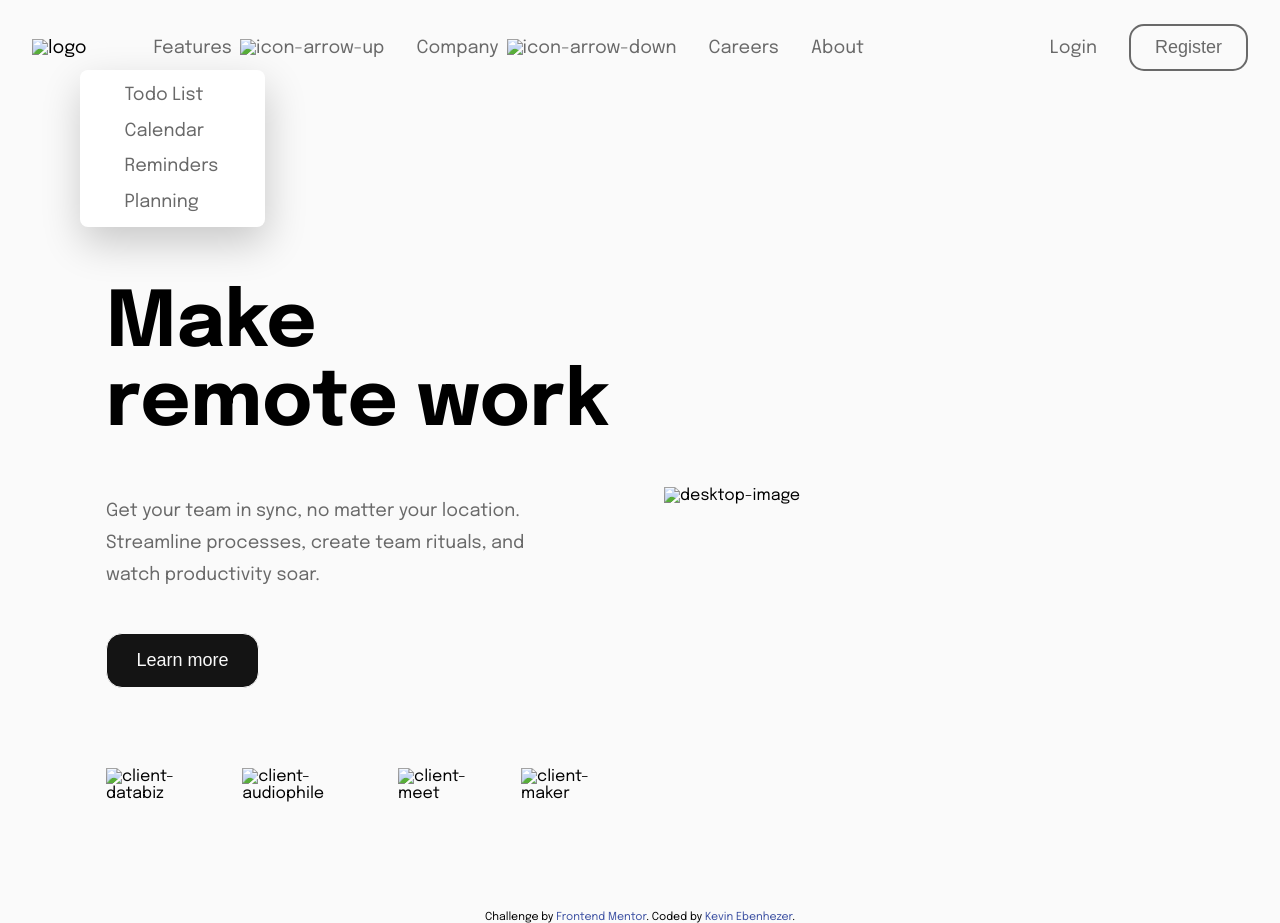
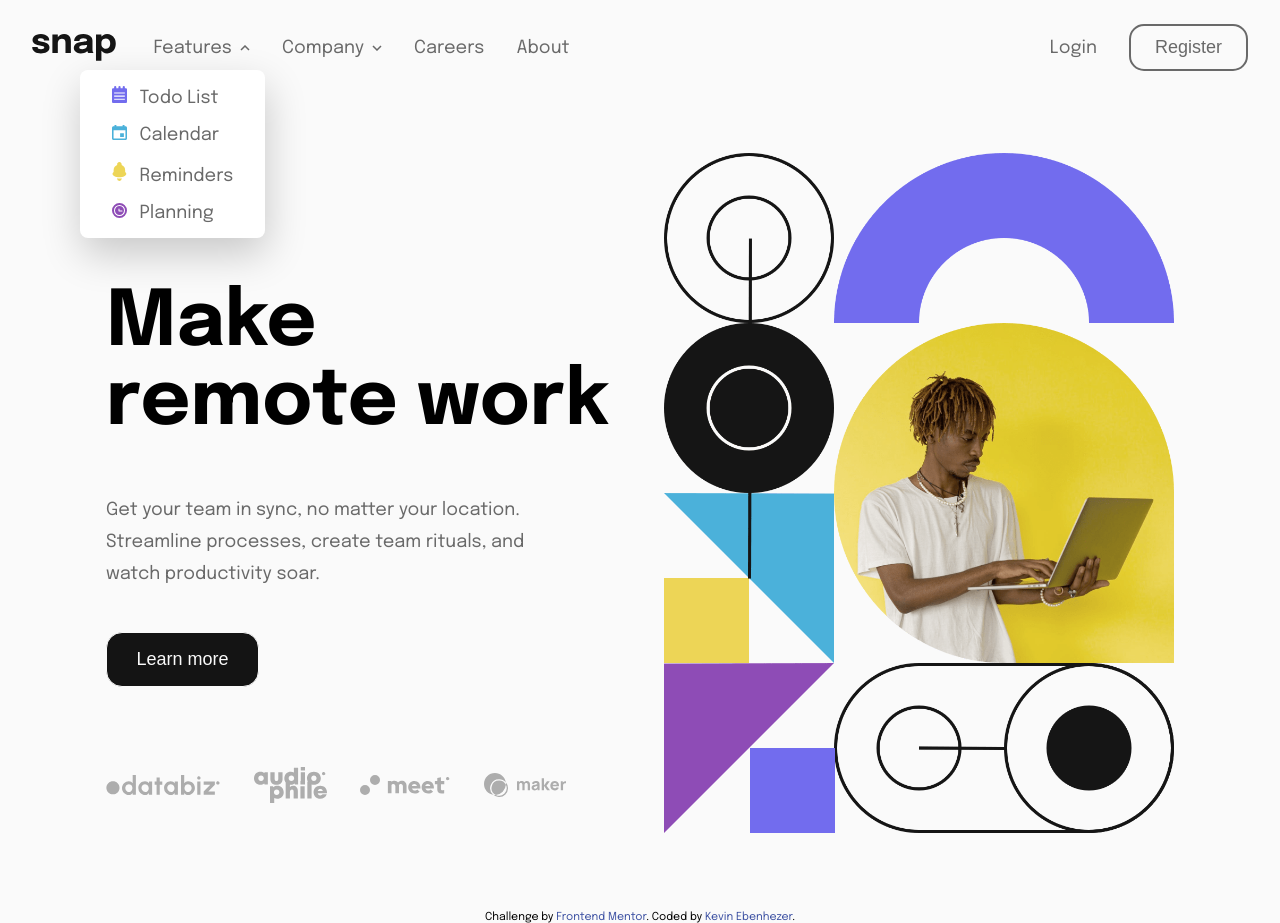
Before and after one commit to kevinebenhezer/FrontEnd-Mentor-Intro-Section, a plain HTML site: page index.html in a window 1280 px wide. Both pictures are taken after a click on the element "Features". Drawn offline with Linux system fonts and the light colour scheme.

Commit message:
Update index.html

```diff
--- a/index.html
+++ b/index.html
@@ -5,7 +5,7 @@
 		<meta name="viewport" content="width=device-width, initial-scale=1.0" />
 		<!-- displays site properly based on user's device -->
 
-		<link rel="icon" type="image/png" sizes="32x32" href="./images/favicon-32x32.png" />
+		<link rel="icon" type="image/png" sizes="32x32" href="favicon-32x32.png" />
 		<link rel="stylesheet" href="index.css" />
 		<link rel="preconnect" href="https://fonts.googleapis.com" />
 		<link rel="preconnect" href="https://fonts.gstatic.com" crossorigin />
@@ -32,24 +32,24 @@
 		<div class="container">
 			<header id="header">
 				<div class="logo-container">
-					<img src="./images/logo.svg" alt="logo" class="logo" />
+					<img src="logo.svg" alt="logo" class="logo" />
 				</div>
 				<div class="nav-menu__first">
 					<div id="features" class="features">
 						<span class="features-title" id="features-title">Features</span>
-						<img src="./images/icon-arrow-down.svg" alt="icon-arrow-down" class="features-arrow-down" id="features-arrow-down" />
-						<img src="./images/icon-arrow-up.svg" alt="icon-arrow-up" class="features-arrow-up" id="features-arrow-up" hidden />
+						<img src="icon-arrow-down.svg" alt="icon-arrow-down" class="features-arrow-down" id="features-arrow-down" />
+						<img src="icon-arrow-up.svg" alt="icon-arrow-up" class="features-arrow-up" id="features-arrow-up" hidden />
 						<div class="features-dropdown features-on" id="features-dropdown">
-							<a href="#" class="todolist"><img src="./images/icon-todo.svg" alt="" /> Todo List</a>
-							<a href="#" class="calendar"><img src="./images/icon-calendar.svg" alt="" /> Calendar</a>
-							<a href="#" class="reminders"><img src="./images/icon-reminders.svg" alt="" /> Reminders</a>
-							<a href="#" class="planning"><img src="./images/icon-planning.svg" alt="" /> Planning</a>
+							<a href="#" class="todolist"><img src="icon-todo.svg" alt="" /> Todo List</a>
+							<a href="#" class="calendar"><img src="icon-calendar.svg" alt="" /> Calendar</a>
+							<a href="#" class="reminders"><img src="icon-reminders.svg" alt="" /> Reminders</a>
+							<a href="#" class="planning"><img src="icon-planning.svg" alt="" /> Planning</a>
 						</div>
 					</div>
 					<div class="company" id="company">
 						<span class="company-title" id="company-title">Company</span>
-						<img src="./images/icon-arrow-down.svg" alt="icon-arrow-down" class="company-arrow-down" id="company-arrow-down" />
-						<img src="./images/icon-arrow-up.svg" alt="icon-arrow-up" class="company-arrow-up" id="company-arrow-up" hidden />
+						<img src="icon-arrow-down.svg" alt="icon-arrow-down" class="company-arrow-down" id="company-arrow-down" />
+						<img src="icon-arrow-up.svg" alt="icon-arrow-up" class="company-arrow-up" id="company-arrow-up" hidden />
 						<div class="company-dropdown company-on" id="company-dropdown">
 							<a href="#">History</a>
 							<a href="#">Our Team</a>
@@ -64,47 +64,47 @@
 					<button class="register" id="register">Register</button>
 				</div>
 				<div class="sidebar-menu-container">
-					<img src="./menu icon.svg" alt="menu-icon" class="menu-icon" id="menu-icon" />
+					<img src="menu icon.svg" alt="menu-icon" class="menu-icon" id="menu-icon" />
 				</div>
 
 				<!-- Sidebar -->
 				<div class="sidebar sidebar-on" id="sidebar">
 					<div class="icons">
-						<img src="./close icon.svg" alt="close-icon" class="close-icon" id="close-icon" />
+						<img src="close icon.svg" alt="close-icon" class="close-icon" id="close-icon" />
 					</div>
 					<div class="nav-menu__first">
 						<div id="sidebar-features" class="features">
 							<span class="features-title" id="features-title">Features</span>
 							<img
-								src="./images/icon-arrow-down.svg"
+								src="icon-arrow-down.svg"
 								alt="icon-arrow-down"
 								class="features-arrow-down"
 								id="sidebar-features-arrow-down"
 							/>
 							<img
-								src="./images/icon-arrow-up.svg"
+								src="icon-arrow-up.svg"
 								alt="icon-arrow-up"
 								class="features-arrow-up"
 								id="sidebar-features-arrow-up"
 								hidden
 							/>
 							<div class="sidebar-features-dropdown sidebar-features-on" id="sidebar-features-dropdown">
-								<a href="#" class="todolist"><img src="./images/icon-todo.svg" alt="" /> Todo List</a>
-								<a href="#" class="calendar"><img src="./images/icon-calendar.svg" alt="" /> Calendar</a>
-								<a href="#" class="reminders"><img src="./images/icon-reminders.svg" alt="" /> Reminders</a>
-								<a href="#" class="planning"><img src="./images/icon-planning.svg" alt="" /> Planning</a>
+								<a href="#" class="todolist"><img src="icon-todo.svg" alt="" /> Todo List</a>
+								<a href="#" class="calendar"><img src="icon-calendar.svg" alt="" /> Calendar</a>
+								<a href="#" class="reminders"><img src="icon-reminders.svg" alt="" /> Reminders</a>
+								<a href="#" class="planning"><img src="icon-planning.svg" alt="" /> Planning</a>
 							</div>
 						</div>
 						<div class="company" id="sidebar-company">
 							<span class="company-title" id="company-title">Company</span>
 							<img
-								src="./images/icon-arrow-down.svg"
+								src="icon-arrow-down.svg"
 								alt="icon-arrow-down"
 								class="company-arrow-down"
 								id="sidebar-company-arrow-down"
 							/>
 							<img
-								src="./images/icon-arrow-up.svg"
+								src="icon-arrow-up.svg"
 								alt="icon-arrow-up"
 								class="company-arrow-up"
 								id="sidebar-company-arrow-up"
@@ -134,15 +134,15 @@
 					</p>
 					<button>Learn more</button>
 					<div class="images">
-						<img src="./images/client-databiz.svg" alt="client-databiz" />
-						<img src="./images/client-audiophile.svg" alt="client-audiophile" />
-						<img src="./images/client-meet.svg" alt="client-meet" />
-						<img src="./images/client-maker.svg" alt="client-maker" />
+						<img src="client-databiz.svg" alt="client-databiz" />
+						<img src="client-audiophile.svg" alt="client-audiophile" />
+						<img src="client-meet.svg" alt="client-meet" />
+						<img src="client-maker.svg" alt="client-maker" />
 					</div>
 				</div>
 				<div class="second-section">
-					<img src="./images/image-hero-desktop.png" alt="desktop-image" class="desktop-image" />
-					<img src="./images/image-hero-mobile.png" alt="mobile-image" class="mobile-image" />
+					<img src="image-hero-desktop.png" alt="desktop-image" class="desktop-image" />
+					<img src="image-hero-mobile.png" alt="mobile-image" class="mobile-image" />
 				</div>
 			</main>
 		</div>
```
